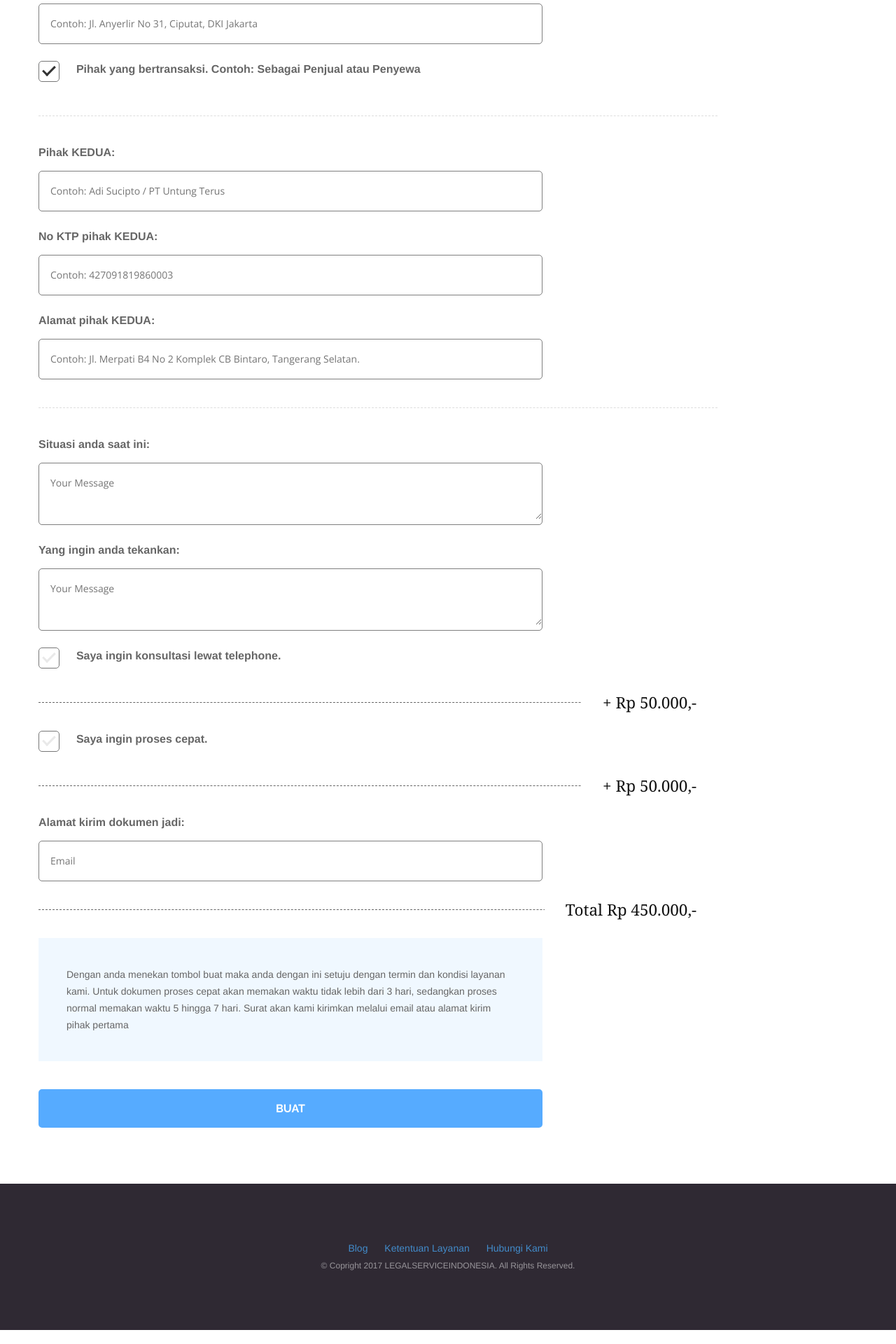
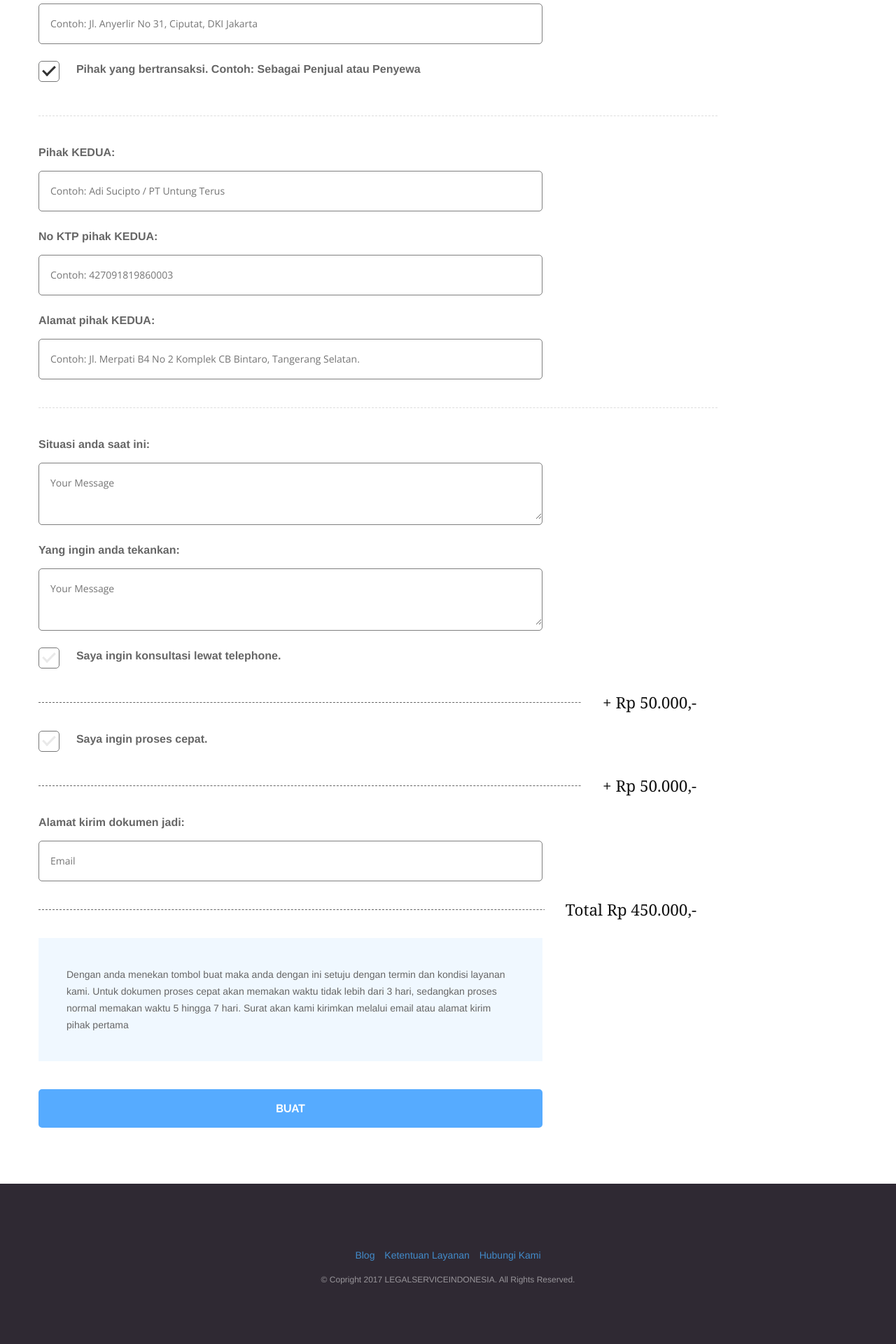
Before and after one commit to kemtol/legalserviceindonesia, a Jekyll site: the page built from laman/checkout.md, in a window 1280 px wide. Shown: the part 938-2858 px from the top of the page at 70% size. Built offline with Jekyll 4.4.1, drawn with Linux system fonts in a browser that asks for light colours.

Commit message:
Update custom.css

```diff
--- a/css/custom.css
+++ b/css/custom.css
@@ -352,7 +352,7 @@ position: absolute;
 
 .footer-link > a{
 	display:inline-block;
-	margin:0 1rem;
+	margin:1rem 0.5rem;
 }
 
 @media screen and (max-width: 1024px){
```
